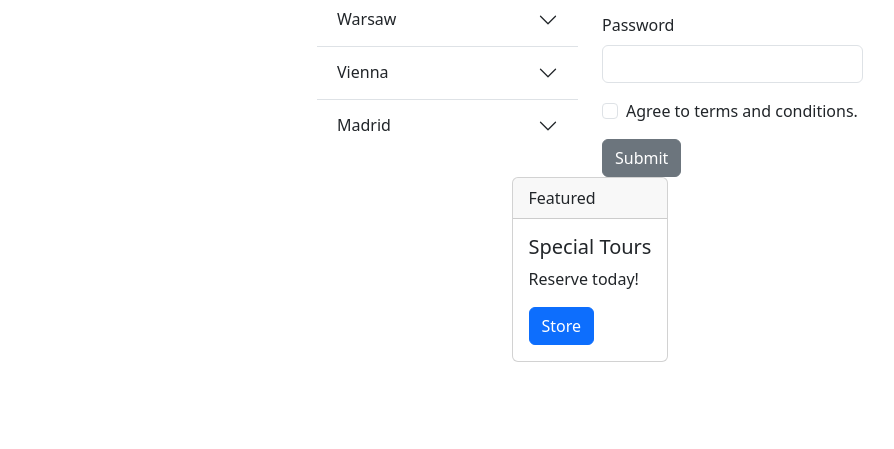
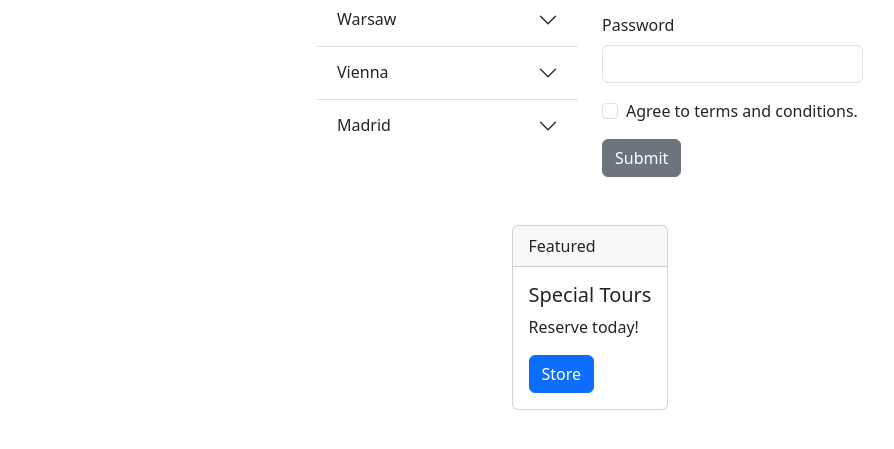
Before and after one commit to ProComGameS/procomgames.github.io, a plain HTML site: page bootstrap.html in a window 1280 px wide. Shown: the part 433-882 px from the top of the page, without its empty margins (50-944 px from the left). Before the commit the page ends 800 px from the top, so only its background shows below. Drawn offline with nearby package versions, Linux system fonts and the light colour scheme.

Commit message:
Bootstrap padding fix

```diff
--- a/bootstrap.html
+++ b/bootstrap.html
@@ -275,7 +275,7 @@
     </div>
 </div>
 
-<div class="container">
+<div class="container p-5">
     <div class="row">
         <div class="col-md-12 order-md-5 col-12 d-flex justify-content-center">
             <div class="card">
```
